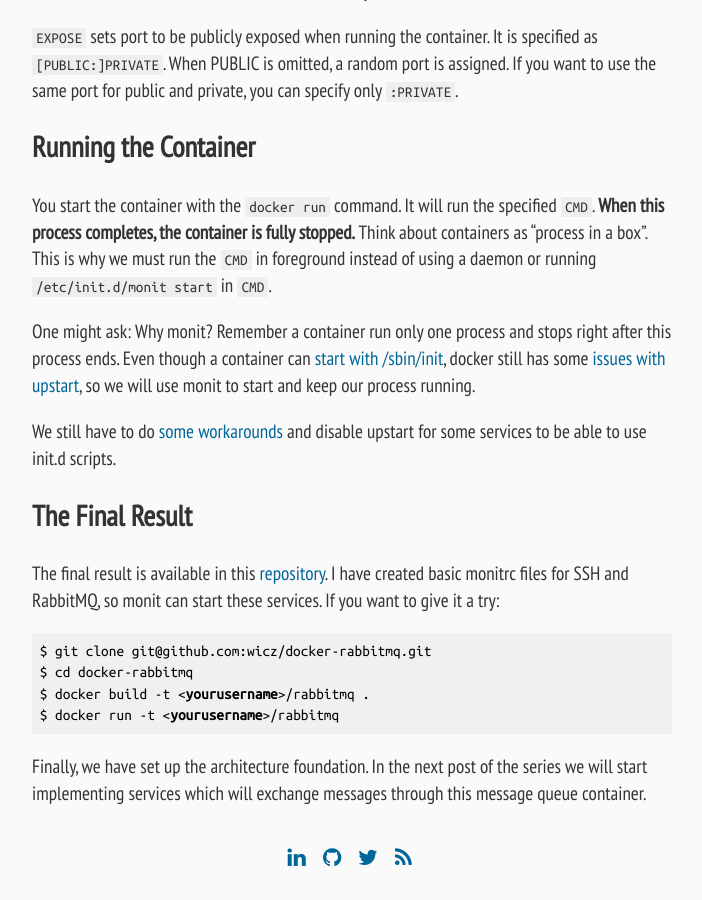
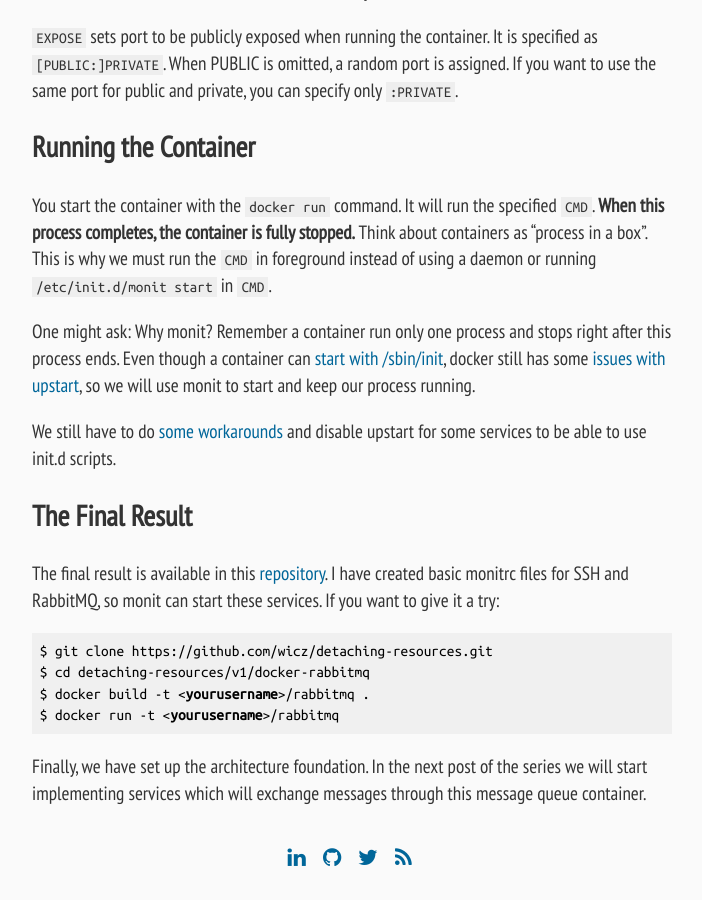
Before and after one commit to wicz/wicz.github.com, a Jekyll site: the page built from _posts/2013-10-21-detaching-resources-architecture-foundation.md, in a window 1280 px wide and 900 px high, scrolled down 2850 px. Shown: the whole window, without its empty margins (288-990 px from the left). Built offline with Jekyll 4.4.1, drawn with Linux system fonts in a browser that asks for light colours; nearby versions of some CDN libraries; comment, search, counter and statistics services are not loaded.

Commit message:
Update repo URL

```diff
--- a/_posts/2013-10-21-detaching-resources-architecture-foundation.md
+++ b/_posts/2013-10-21-detaching-resources-architecture-foundation.md
@@ -174,13 +174,13 @@ and disable upstart for some services to be able to use init.d scripts.
 ## The Final Result
 
 The final result is available in this
-[repository](https://github.com/wicz/docker-rabbitmq). I have created
-basic monitrc files for SSH and RabbitMQ, so monit can start these
-services.  If you want to give it a try:
+[repository](https://github.com/wicz/detaching-resources/tree/master/v1).
+I have created basic monitrc files for SSH and RabbitMQ, so monit can
+start these services.  If you want to give it a try:
 
 ~~~
-$ git clone git@github.com:wicz/docker-rabbitmq.git
-$ cd docker-rabbitmq
+$ git clone https://github.com/wicz/detaching-resources.git
+$ cd detaching-resources/v1/docker-rabbitmq
 $ docker build -t <yourusername>/rabbitmq .
 $ docker run -t <yourusername>/rabbitmq
 ~~~
```
